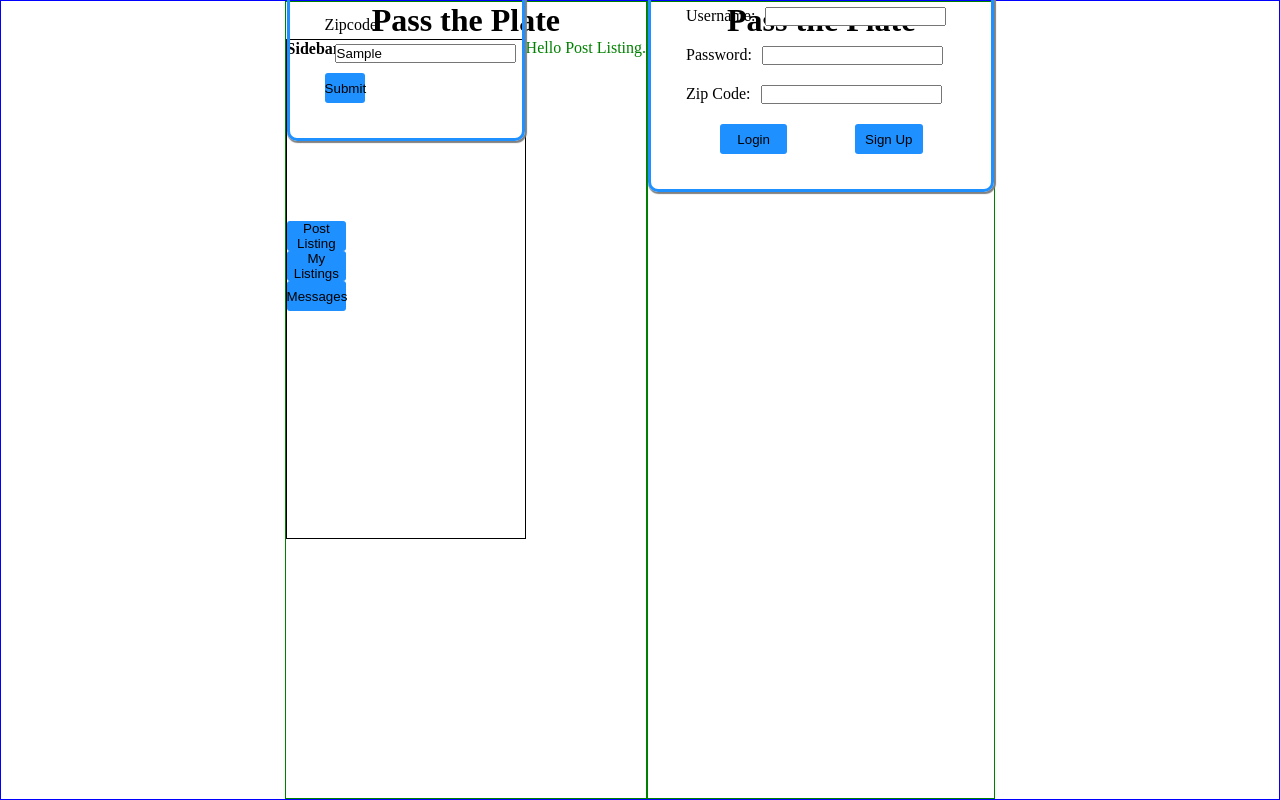
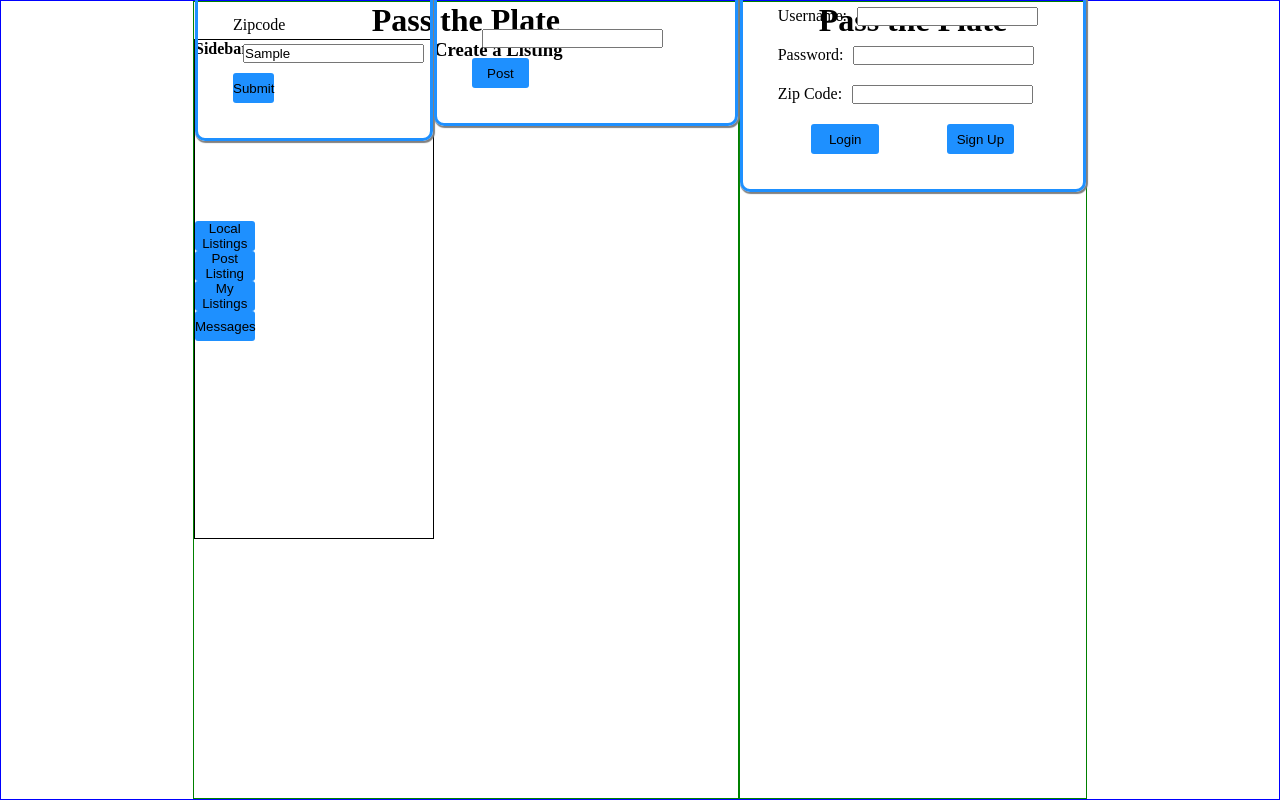
Before and after one commit to Pink-fairy-armadillo-scratch-project/pass-the-plate, a React app: page / in a window 1280 px wide. Both pictures are taken after typing "Sample" into the empty fields and a click on the button "Post Listing". Built offline with nearby package versions, Linux system fonts and the light colour scheme; the HTML template or start-up script is replaced by a standard one.

Commit message:
build postListing component and add local listings button to sidebar

```diff
--- a/src/client/app.jsx
+++ b/src/client/app.jsx
@@ -32,6 +32,9 @@ function App() {
   // display states: allListings, fullListing, postListing, ownListings
   // this piece of state and the associated display functions control
   // what is being shown in the central area of the home page
+  function displayAllListings() {
+    setDisplay('allListings');
+  }
 
   function displayFullListing() {
     setDisplay('fullListing');
@@ -52,6 +55,7 @@ function App() {
         <Sidebar
           displayOwnListings={displayOwnListings}
           displayPostListing={displayPostListing}
+          displayAllListings={displayAllListings}
         />
         <CentralDisplay
           listings={listings}
--- a/src/client/components/postListing.jsx
+++ b/src/client/components/postListing.jsx
@@ -4,7 +4,13 @@ import React from 'react';
 
 function PostListing() {
   return (
-    <p>Hello Post Listing.</p>
+    <div className="post-listing-div" action="/postListing" method="post">
+      <h3 className="post-listing-header">Create a Listing</h3>
+      <form className="post-listing-form">
+        <input type="text-area" />
+        <button type="submit">Post</button>
+      </form>
+    </div>
   );
 }
 
--- a/src/client/components/sidebar.jsx
+++ b/src/client/components/sidebar.jsx
@@ -1,7 +1,7 @@
 /* eslint-disable jsx-a11y/label-has-associated-control */
 import React from 'react';
 
-function Sidebar({ displayPostListing, displayOwnListings }) {
+function Sidebar({ displayPostListing, displayOwnListings, displayAllListings }) {
   return (
     <div className="sidebar">
       <h4>Sidebar</h4>
@@ -12,6 +12,7 @@ function Sidebar({ displayPostListing, displayOwnListings }) {
         </label>
         <button type="submit">Submit</button>
       </form>
+      <button type="button" onClick={() => { displayAllListings(); }}>Local Listings</button>
       <button type="button" onClick={() => { displayPostListing(); }}>Post Listing</button>
       <button type="button" onClick={() => { displayOwnListings(); }}>My Listings</button>
       <button type="button">Messages</button>
```
